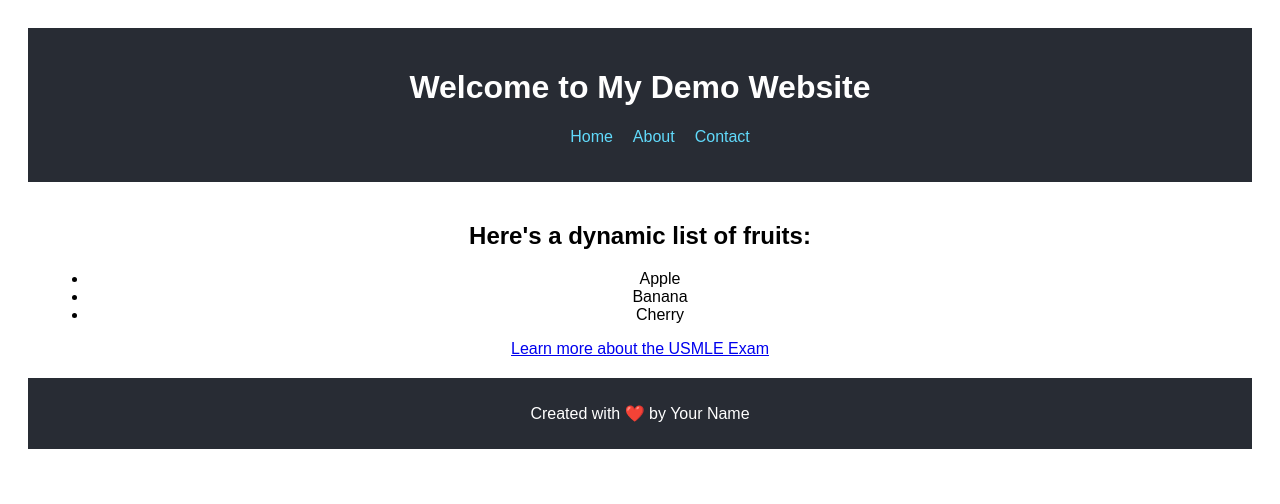
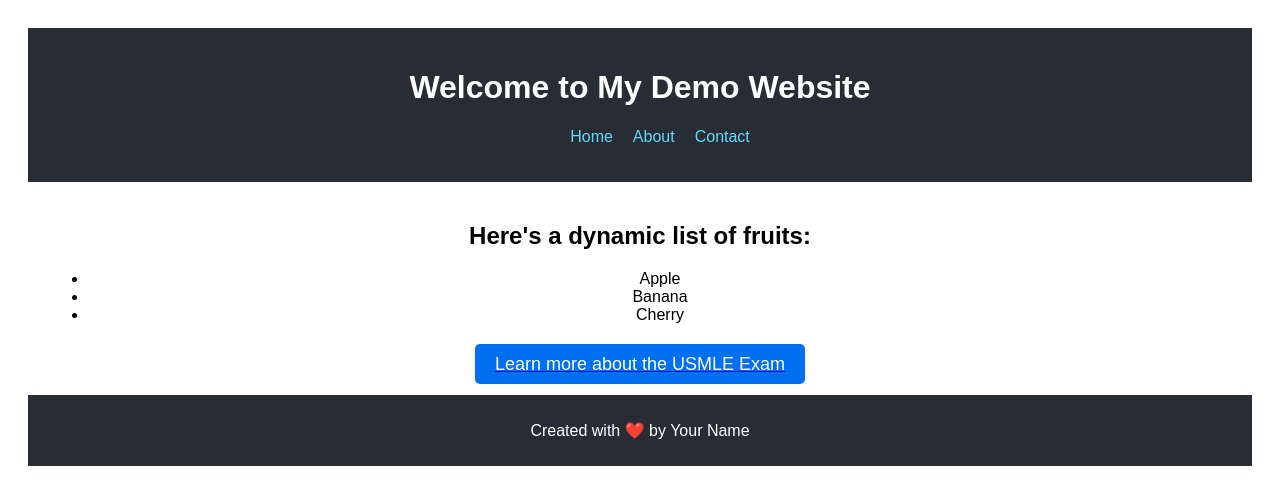
Before and after one commit to madvidd/my-demo-website, a Next.js app: page / in a window 1280 px wide. Shown: the top 504 px of the page. Built offline with nearby package versions, Linux system fonts and the light colour scheme.

Commit message:
Update Home.module.css

```diff
--- a/styles/Home.module.css
+++ b/styles/Home.module.css
@@ -36,6 +36,23 @@
   font-size: 24px;
 }
 
+.link {
+  margin-top: 30px;
+}
+
+.linkButton {
+  background-color: #0070f3;
+  color: white;
+  padding: 10px 20px;
+  text-decoration: none;
+  border-radius: 5px;
+  font-size: 18px;
+}
+
+.linkButton:hover {
+  background-color: #005bb5;
+}
+
 .footer {
   text-align: center;
   padding: 10px 0;
```
Lines whose indentation alone changed are shown as unchanged.
